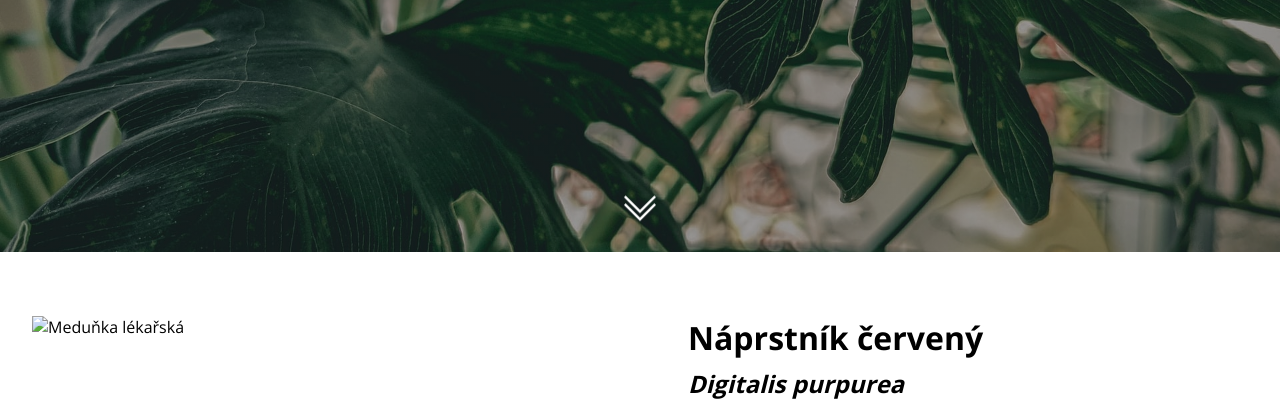
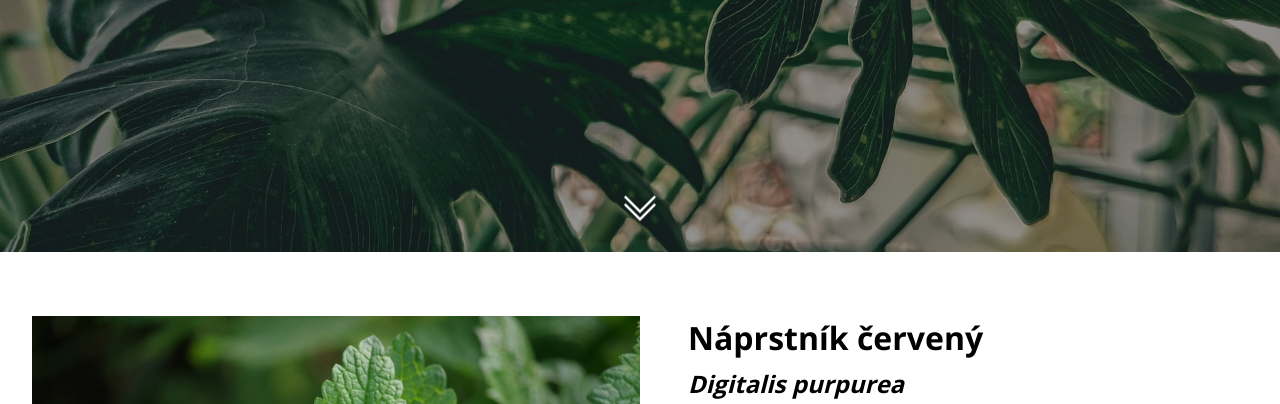
Before and after one commit to TeVecko/Kytkovo, a website built with webpack: page src/Plants/melissa.html in a window 1280 px wide. Shown: the part 548-952 px from the top of the page. Built offline with nearby package versions, Linux system fonts and the light colour scheme; files whose address does not match are found by name.

Commit message:
opravena cesta k obrázku meduňce

```diff
--- a/src/Plants/melissa.html
+++ b/src/Plants/melissa.html
@@ -59,7 +59,7 @@
         <div class="plant-image">
           <img
             class="plant-image__photo"
-            src="/img/mellisa.jpg"
+            src="/img/melissa.jpg"
             title="Meduňka lékařská"
             alt="Meduňka lékařská"
           />
```
